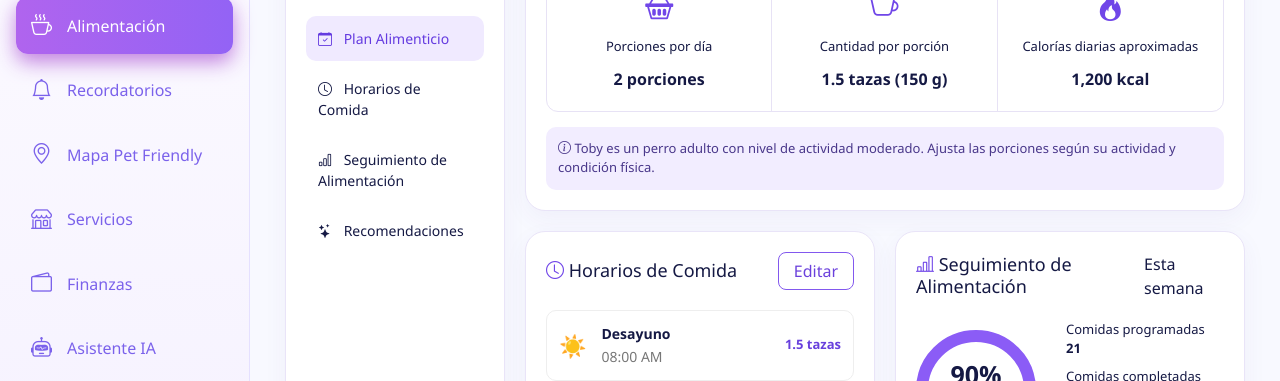
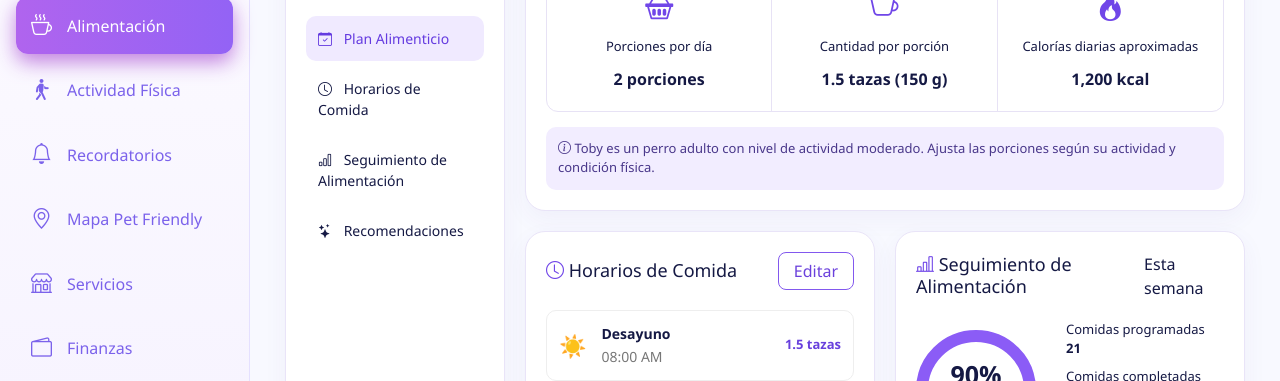
Before and after one commit to manuelapatinob-a11y/PetCare, a plain HTML site: page Client/alimentacion/Alimentacion.html in a window 1280 px wide. Shown: the part 390-771 px from the top of the page. Drawn offline with nearby package versions, Linux system fonts and the light colour scheme.

Commit message:
cambios html-act-fi y alimentacion

```diff
--- a/Client/alimentacion/Alimentacion.html
+++ b/Client/alimentacion/Alimentacion.html
@@ -54,6 +54,11 @@
             <a href="/Client/alimentacion/Alimentacion.html" class="active">
                 <i class="bi bi-cup-hot"></i>
                 Alimentación
+            </a>
+
+            <a href="/Client/actividad/actividad.html" class="menu-item">
+                <i class="bi bi-person-walking"></i>
+                <span>Actividad Física</span>
             </a>
 
             <a href="/Client/recordatorios/recordatorios.html">
```
Also changed, not shown: Client/actividadfisica/actividadfisica.html (+1 -1 lines).
